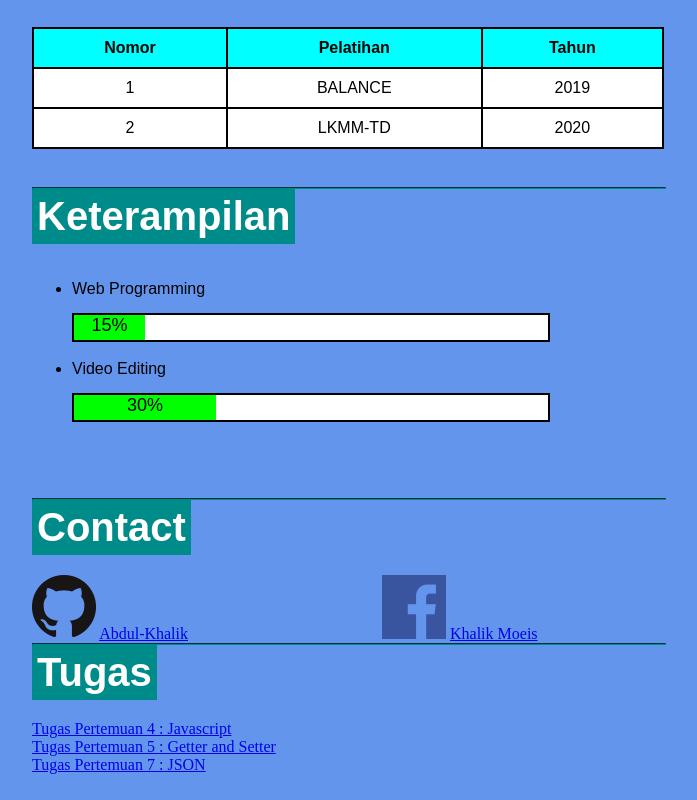
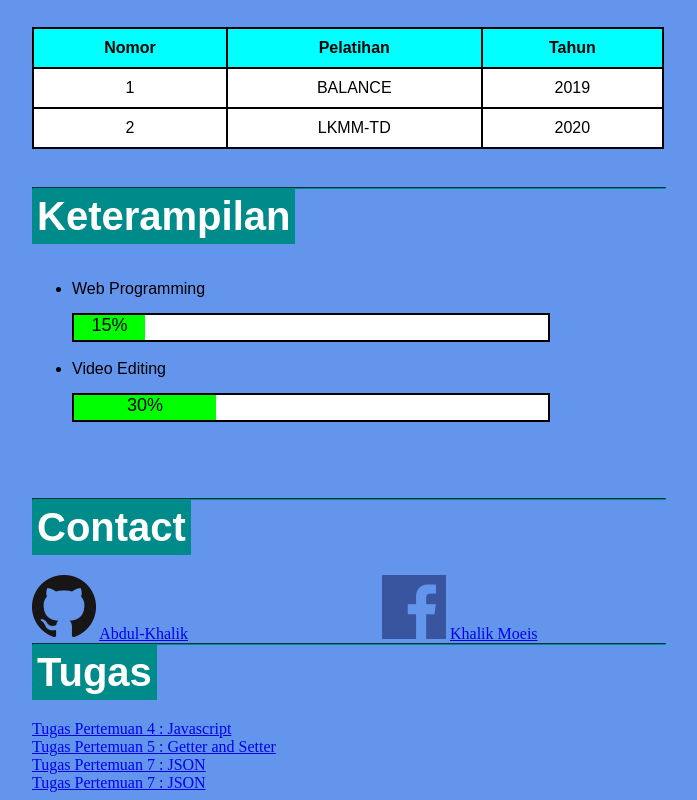
Before and after one commit to Abdul-Khalik/abdul-khalik.github.io, a plain HTML site: page index.html in a window 1280 px wide. Shown: the part 976-1776 px from the top of the page, without its empty margins (166-863 px from the left). Drawn offline with Linux system fonts and the light colour scheme.

Commit message:
Menambahkan Link ke Aplikasi React

```diff
--- a/index.html
+++ b/index.html
@@ -108,6 +108,8 @@
     <a href="TugasPertemuan5.html" style = "margin-left : 190px">Tugas Pertemuan 5 : Getter and Setter</a>
     <br>
     <a href="TugasPertemuan7.html" style = "margin-left : 190px">Tugas Pertemuan 7 : JSON</a>
+    <br>
+    <a href="https://abdul-khalik.github.io/covid-react/" style = "margin-left : 190px">Tugas Pertemuan 7 : JSON</a>
 
 </body>
 </html>
```
Also changed, not shown: TugasPertemuan5.html (+3 -0 lines).
